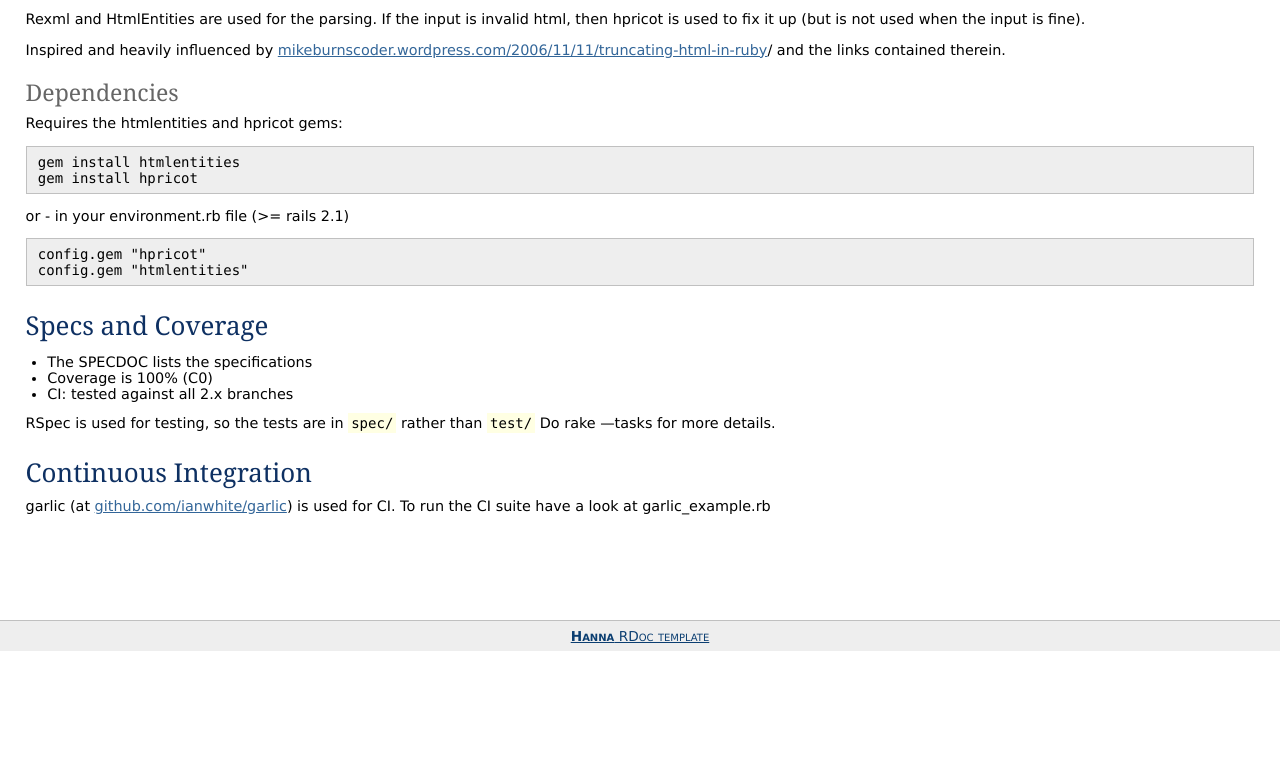
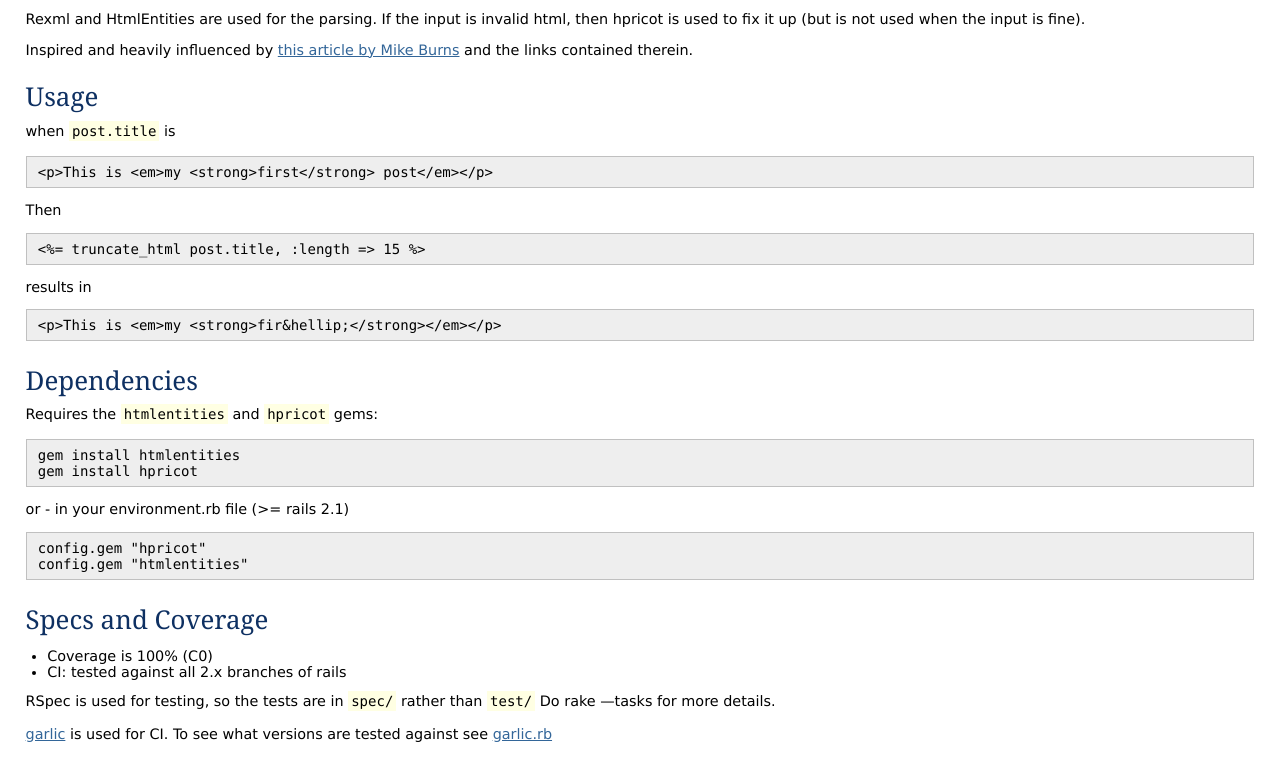
Before and after one commit to ianwhite/truncate_html, a plain HTML site: page doc/files/README_rdoc.html in a window 1280 px wide. Shown: the part 149-923 px from the top of the page. Before the commit the page ends 800 px from the top, so only its background shows below. Drawn offline with Linux system fonts and the light colour scheme.

Commit message:
Updated files.

```diff
--- a/doc/files/README_rdoc.html
+++ b/doc/files/README_rdoc.html
@@ -31,13 +31,13 @@
         </div>
         <div class='last-update'>
           Last Update:
-          <span class='datetime'>Sun Feb 15 14:03:29 +0000 2009</span>
+          <span class='datetime'>Sun Feb 15 14:46:41 +0000 2009</span>
         </div>
       </div>
       <div id='content'>
         <div id='text'>
           <div id='description'>
-            <h1><a href="http://github.com/ianwhite">ianwhite</a> / <a href="http://github.com/ianwhite/truncate_html">truncate_html</a></h1>
+            <h1><a href="http://github.com/ianwhite">ianwhite</a> / <a href="http://github.com/ianwhite/truncate_html">truncate_html</a> ><a href="http://ianwhite.github.com/truncate_html">info</a> ><a href="http://ianwhite.github.com/truncate_html/doc">api</a></h1>
             <p>
             TruncateHtml is just like the vanilla truncate rails helper, except it
             respects tags and html entities, and returns valid html.
@@ -49,12 +49,25 @@
             </p>
             <p>
             Inspired and heavily influenced by <a
-            href="http://mikeburnscoder.wordpress.com/2006/11/11/truncating-html-in-ruby">mikeburnscoder.wordpress.com/2006/11/11/truncating-html-in-ruby</a>/
-            and the links contained therein.
+            href="http://mikeburnscoder.wordpress.com/2006/11/11/truncating-html-in-ruby/">this
+            article by Mike Burns</a> and the links contained therein.
             </p>
-            <h3>Dependencies</h3>
+            <h2>Usage</h2>
             <p>
-            Requires the htmlentities and hpricot gems:
+            when <tt>post.title</tt> is
+            </p>
+            <pre>&lt;p&gt;This is &lt;em&gt;my &lt;strong&gt;first&lt;/strong&gt; post&lt;/em&gt;&lt;/p&gt;</pre>
+            <p>
+            Then
+            </p>
+            <pre>&lt;%= truncate_html post.title, :length =&gt; 15 %&gt;</pre>
+            <p>
+            results in
+            </p>
+            <pre>&lt;p&gt;This is &lt;em&gt;my &lt;strong&gt;fir&amp;hellip;&lt;/strong&gt;&lt;/em&gt;&lt;/p&gt;</pre>
+            <h2>Dependencies</h2>
+            <p>
+            Requires the <tt>htmlentities</tt> and <tt>hpricot</tt> gems:
             </p>
             <pre>gem install htmlentities&#x000A;gem install hpricot</pre>
             <p>
@@ -63,13 +76,10 @@
             <pre>config.gem &quot;hpricot&quot;&#x000A;config.gem &quot;htmlentities&quot;</pre>
             <h2>Specs and Coverage</h2>
             <ul>
-            <li>The SPECDOC lists the specifications
-
-            </li>
             <li>Coverage is 100% (C0)
 
             </li>
-            <li>CI: tested against all 2.x branches
+            <li>CI: tested against all 2.x branches of rails
 
             </li>
             </ul>
@@ -77,11 +87,10 @@
             RSpec is used for testing, so the tests are in <tt>spec/</tt> rather than
             <tt>test/</tt> Do rake &#8212;tasks for more details.
             </p>
-            <h2>Continuous Integration</h2>
             <p>
-            garlic (at <a
-            href="http://github.com/ianwhite/garlic">github.com/ianwhite/garlic</a>) is
-            used for CI. To run the CI suite have a look at garlic_example.rb
+            <a href="http://github.com/ianwhite/garlic">garlic</a> is used for CI. To
+            see what versions are tested against see <a
+            href="http://github.com/ianwhite/truncate_html/blob/master/garlic.rb">garlic.rb</a>
             </p>
           </div>
           <div id='section'>
```
Also changed, not shown: doc/classes/TruncateHtmlHelper.html (+32 -1 lines), doc/files/lib/truncate_html_helper_rb.html (+1 -1 lines), doc/fr_method_index.html (+2 -0 lines), 1 other file.
